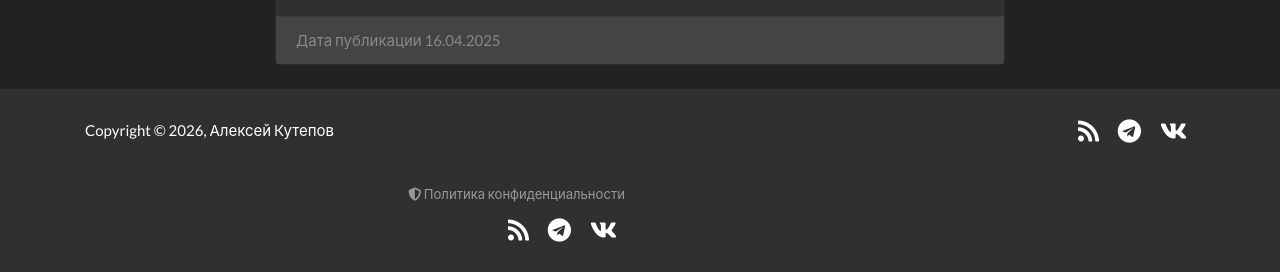
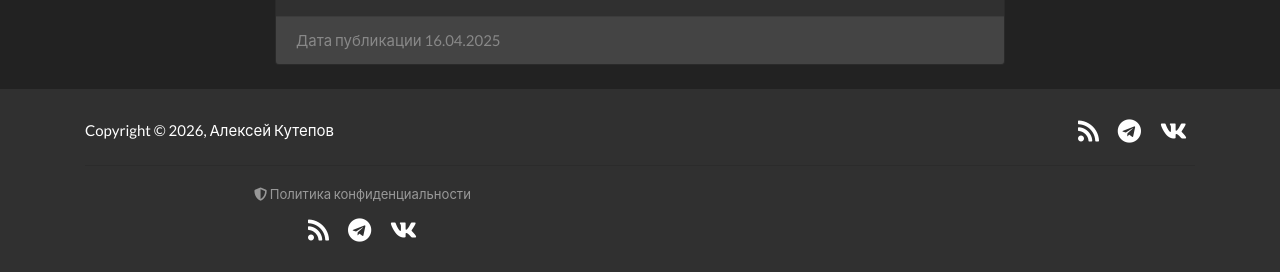
Before and after one commit to AlexeyKutepov/kutepov-audio-tech, a Django app: page /ru/blog/ in a window 1280 px wide. Shown: the part 1381-1653 px from the top of the page. Run offline with Django 3.2, Linux system fonts and the light colour scheme; data comes from the database, SQL or seed files in the repository; parts of the project's set-up code (start-up, migrations or seed data) failed here and were passed over; some libraries are stand-ins or nearby versions.

Commit message:
Соответствие требованиям РКН

```diff
--- a/templates/base.html
+++ b/templates/base.html
@@ -119,7 +119,7 @@
                 </div>
             </div>
             <hr>
-            <div class="col-md-6 text-center text-md-right">
+            <div class="col-md-6 text-center">
                 <div class="mb-2">
                     <a href="{% url 'privacy_policy' %}" class="text-white-50 text-decoration-none small">
                         <i class="fas fa-shield-alt"></i> {% trans "Политика конфиденциальности" %}
```
